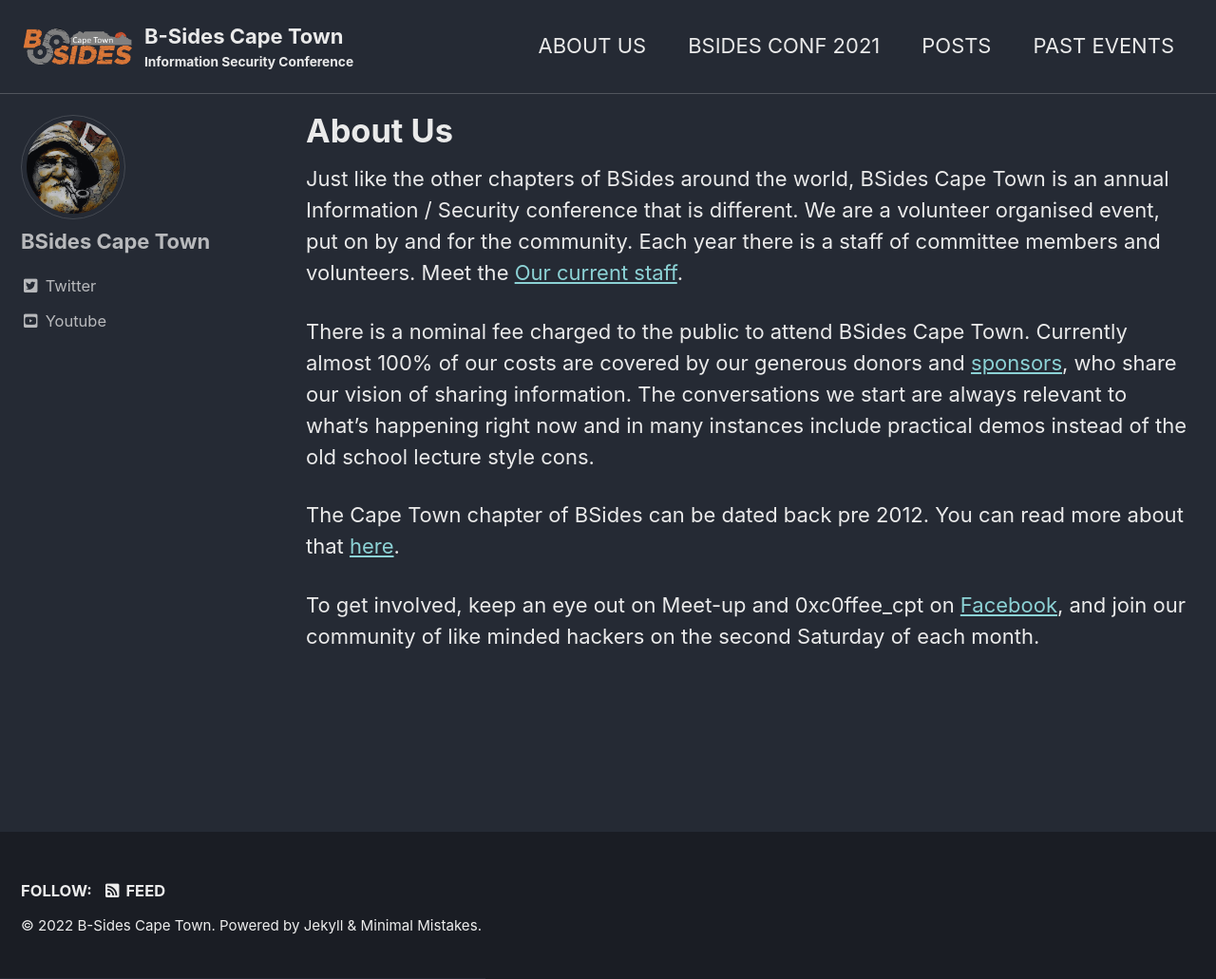
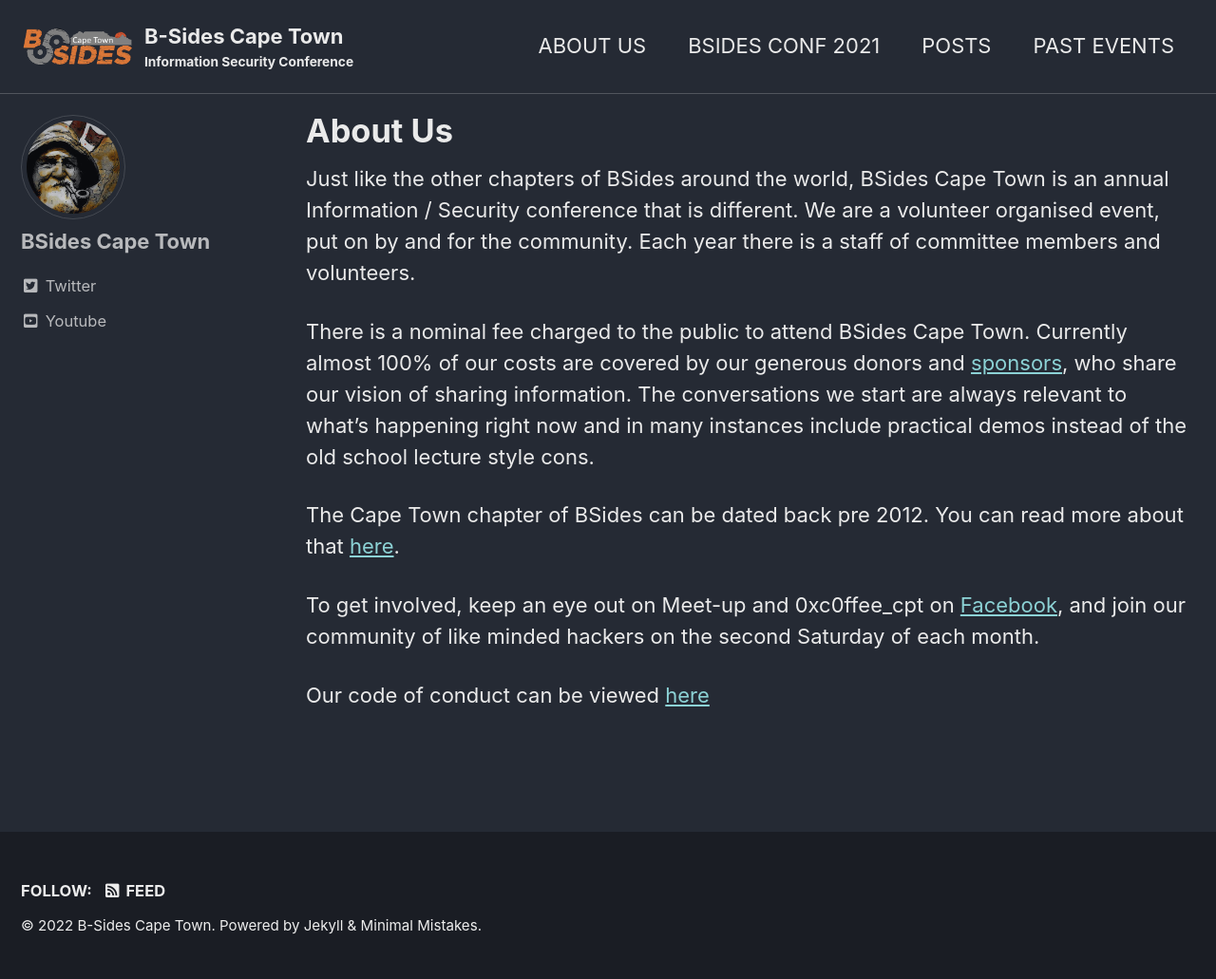
Before and after one commit to bsidescapetown/bsidescapetown.github.io, a Jekyll site: the page built from _pages/about.md, in a window 1280 px wide and 1031 px high. Shown: the whole window at 95% size. Built offline with Jekyll 4.4.1, drawn with Linux system fonts in a browser that asks for light colours; cached includes are drawn as plain includes.

Commit message:
updated volunteer + about pages

```diff
--- a/_pages/about.md
+++ b/_pages/about.md
@@ -8,7 +8,9 @@
 author_profile: true
 ---
 
-<p>Just like the other chapters of BSides around the world, BSides Cape Town is an  annual Information / Security conference that is different. We are a volunteer organised event, put on by and for the community. Each year there is a staff of committee members and volunteers. Meet the <a href="https://bsidescapetown.co.za/staff/">Our current staff</a>.</p>
-<p>There is a nominal fee charged to the public to attend BSides Cape Town. Currently almost 100% of our costs are covered by our generous donors and <a href="https://bsidescapetown.co.za/bsides-2021-conf/sponsorship-2021/">sponsors</a>, who share our vision of sharing information. The conversations we start are always relevant to what&#8217;s happening right now and in many instances include practical demos instead of the old school lecture style cons.</p>
-<p>The Cape Town chapter of BSides can be dated back pre 2012. You can read more about that <a href="http://bsidescapetown.co.za/past_events/">here</a>.</p>
+<p>Just like the other chapters of BSides around the world, BSides Cape Town is an  annual Information / Security conference that is different. We are a volunteer organised event, put on by and for the community. Each year there is a staff of committee members and volunteers. <!-- Meet the <a href="https://bsidescapetown.co.za/staff/">Our current staff</a>.--></p>
+<p>There is a nominal fee charged to the public to attend BSides Cape Town. Currently almost 100% of our costs are covered by our generous donors and <a href="{{ site.baseurl }}{% link _pages/bsides-conf/2021-sponsorship.md %}">sponsors</a>, who share our vision of sharing information. The conversations we start are always relevant to what&#8217;s happening right now and in many instances include practical demos instead of the old school lecture style cons.</p>
+<p>The Cape Town chapter of BSides can be dated back pre 2012. You can read more about that <a href="{{ site.baseurl }}{% link _pages/past_events.md %}">here</a>.</p>
 <p>To get involved, keep an eye out on Meet-up and 0xc0ffee_cpt on <a href="https://www.facebook.com/0xc0ffeeCPT/">Facebook</a>, and join our community of like minded hackers on the second Saturday of each month.</p>
+
+Our code of conduct can be viewed [here](/codeofconduct)
--- a/index.html
+++ b/index.html
@@ -22,7 +22,7 @@
 
 <center><img class="logo-main" src="/assets/images/BSides_Logo.png"></center>
 
-<center><b><i><h1 style="font-size:5vw">4 DECEMBER 2021</h1></i></b></center>
+<center><b><h1 style="font-size:5vw">9 April 2022</h1></b></center>
 
 <center>
 <!-- Display the countdown timer in an element -->
@@ -59,6 +59,9 @@
 }, 1000);
 </script>
 </center>
+<center><b><i>
+      <h1 class="bottom-text">Venue: TBD</h1>
+    </i></b></center>
 
 <center><b><i><h1 class="bottom-text">Rising from the Ashes</h1></i></b></center>
 <br>
```
Also changed, not shown: _pages/bsides-conf/2021-volunteer.md (+10 -0 lines), _posts/2021-11-03-Bsides-Cape-Town-post-covid.md (renamed from _posts/2021-07-12-Bsides-Cape-Town-post-covid.md, +8 -0 lines).
